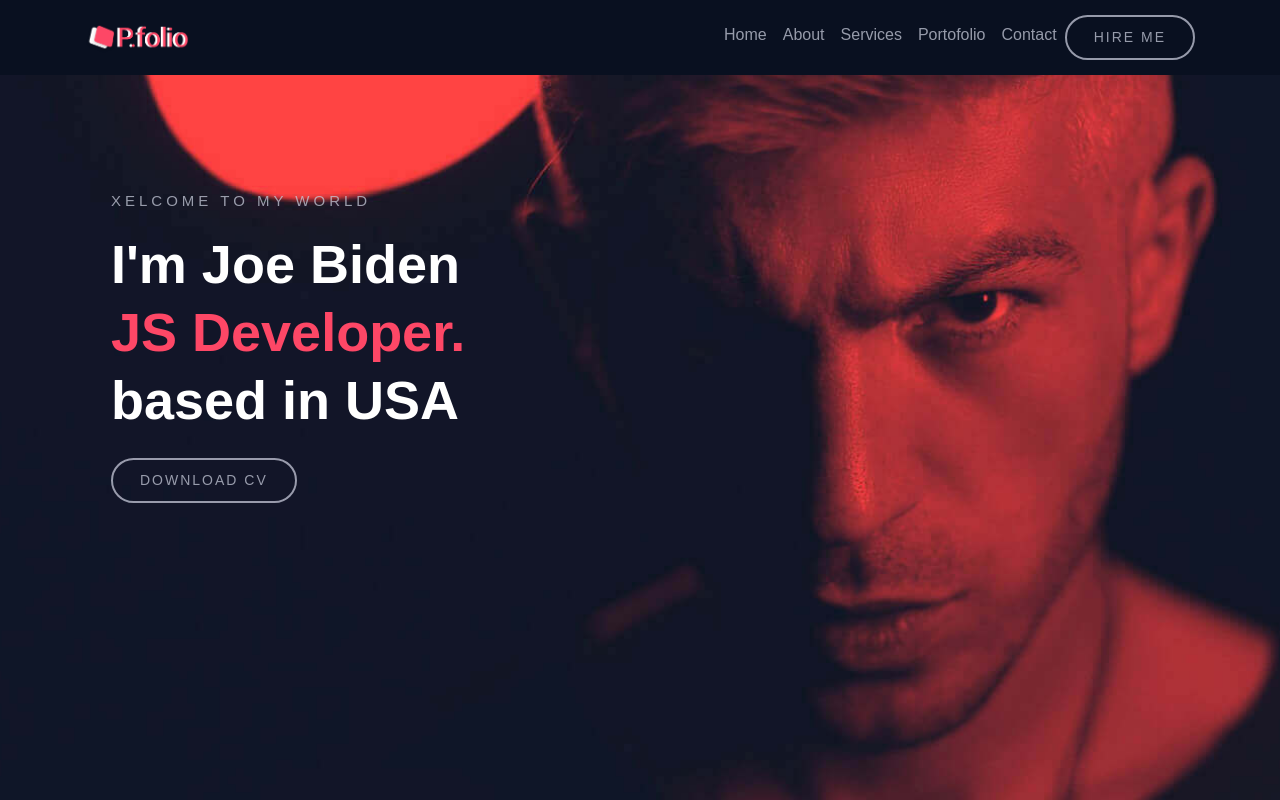
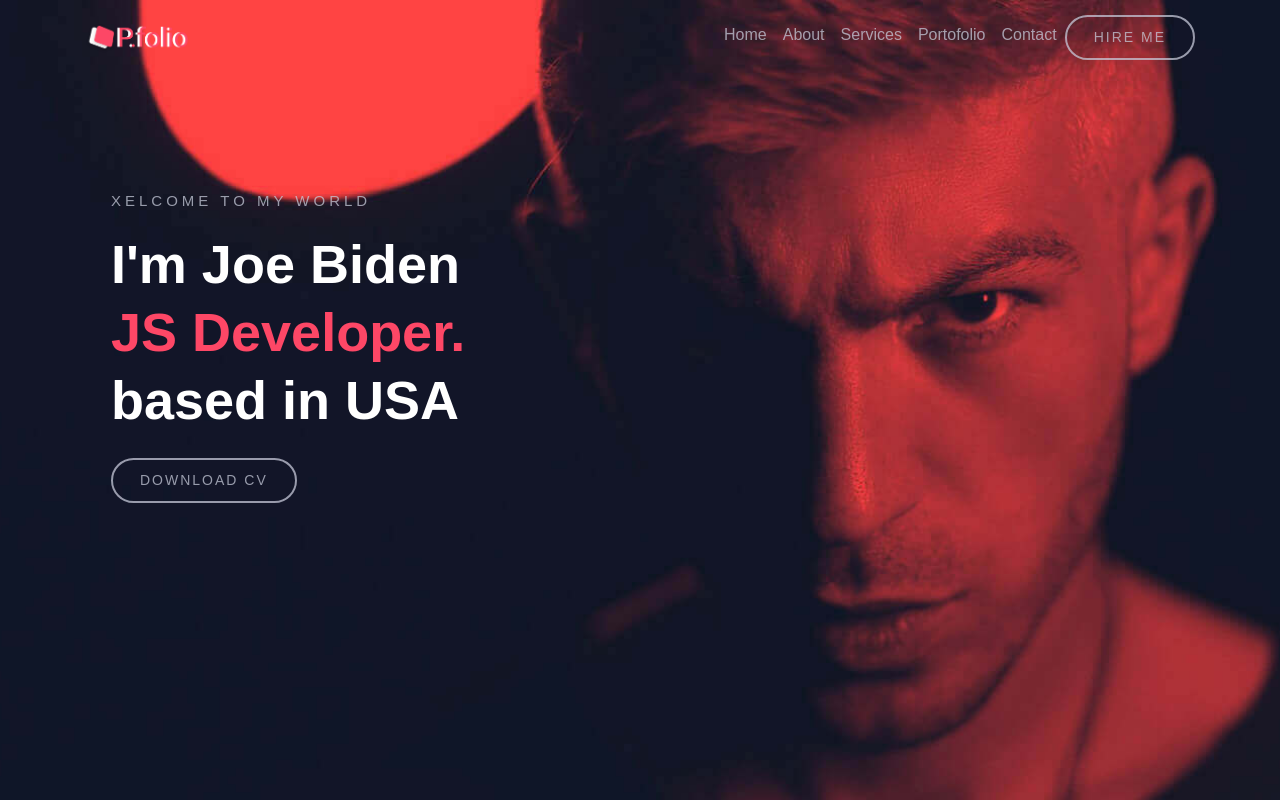
Before and after one commit to MouhamadouAbdoulayeGueye98/bootstrap3, a plain HTML site: page index.html in a window 1280 px wide. Shown: the top 800 px of the page. Drawn offline with nearby package versions, Linux system fonts and the light colour scheme.

Commit message:
first commit

```diff
--- a/css/style.css
+++ b/css/style.css
@@ -132,7 +132,6 @@ button{
     -webkit-transition: all .2S linear;
     -o-transition: all .2s linear;
     transition: all .2s linear;
-    background-color: var(--bg-dark-blue);
 }
 .header-wrapper .navbar-brand img{
     max-width: 6.5rem;
```
